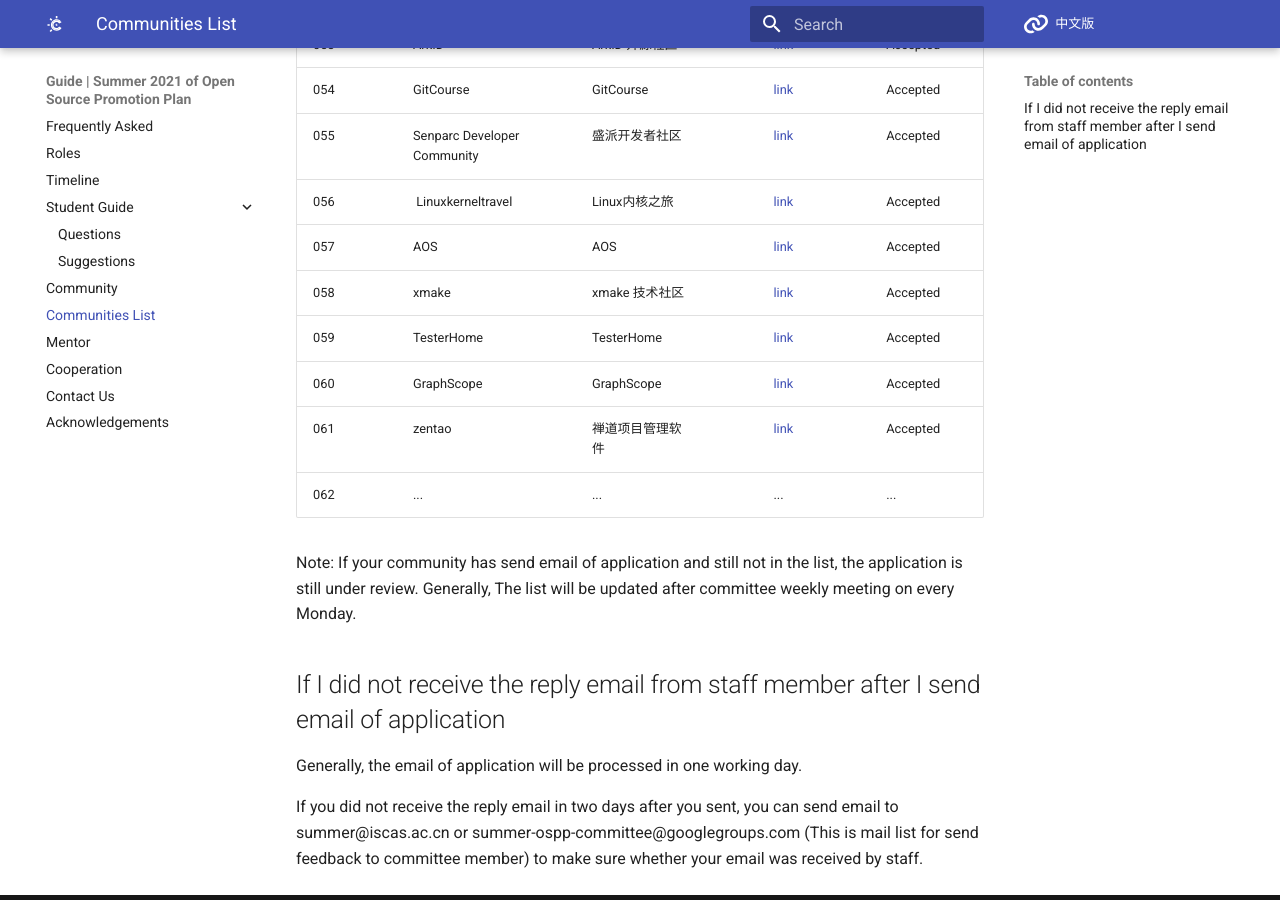
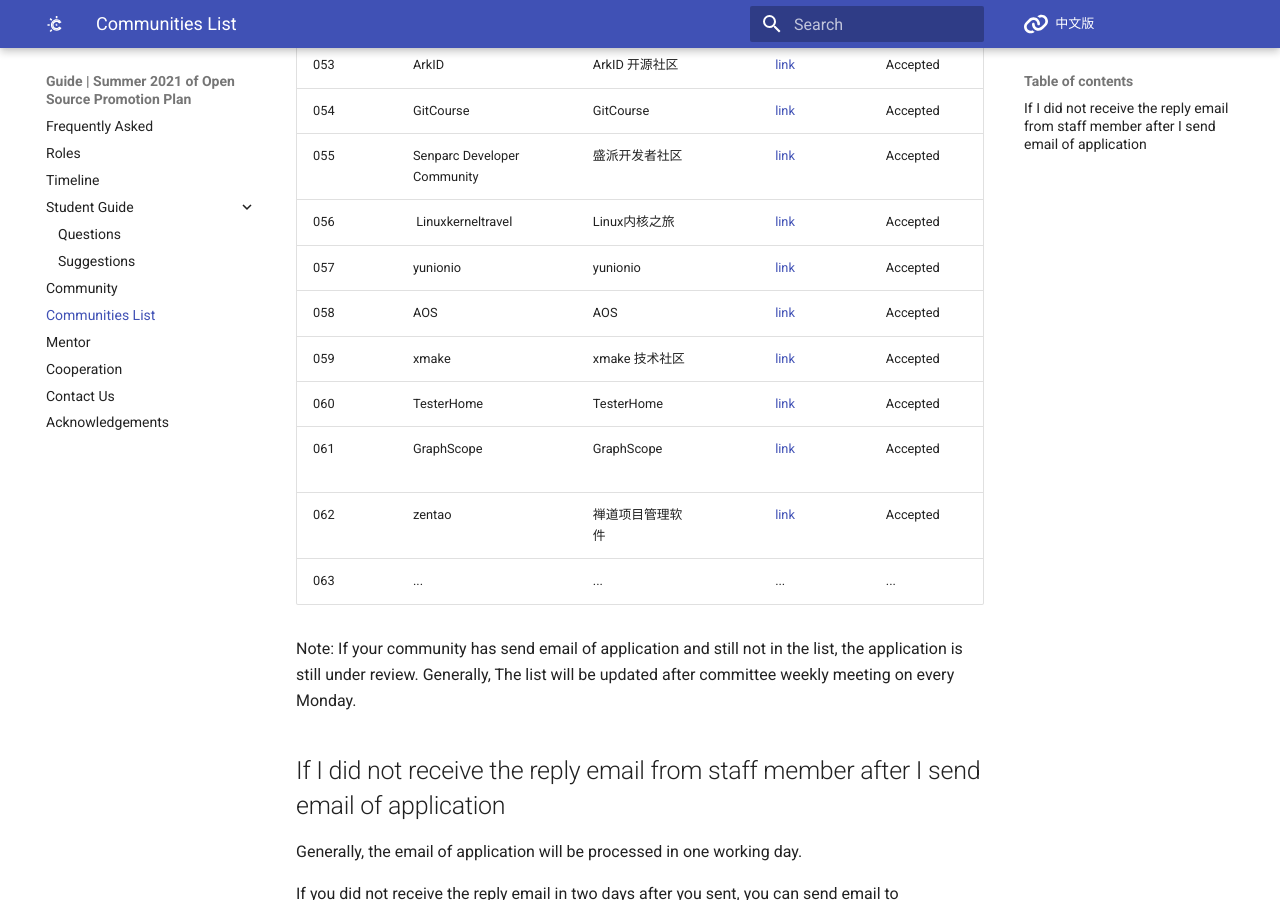
Before and after one commit to summer-ospp/help-en, an MkDocs documentation site: the page built from docs/communities-list.md, in a window 1280 px wide and 900 px high, scrolled down 2917 px. Built offline with MkDocs 1.6.1 and Material for MkDocs 9.7.7, drawn with Linux system fonts in a browser that asks for light colours; comment, search, counter and statistics services are not loaded.

Commit message:
Update communities-list.md

```diff
--- a/docs/communities-list.md
+++ b/docs/communities-list.md
@@ -62,12 +62,13 @@ Before the deadline (May 20th, 2021) of application for community, this list wil
 | 054  | GitCourse               | GitCourse                      | [link]( http://gitcourse-io.kfcoding.com/   )                 | Accepted     |
 | 055  | Senparc Developer Community          | 盛派开发者社区     | [link]( https://dev.senparc.com/)                             | Accepted     |
 | 056  | Linuxkerneltravel       | Linux内核之旅                   | [link]( http://kerneltravel.net/ )                            | Accepted     |
-| 057  | AOS                     | AOS                            | [link](  https://aos.dev/docs   )                             | Accepted    |
-| 058  | xmake                   | xmake 技术社区                 | [link](   https://xmake.io   )                                 | Accepted    |
-| 059  | TesterHome              | TesterHome                     | [link]( https://testerhome.com/ )                              | Accepted   |
-| 060  | GraphScope              | GraphScope                    | [link]( https://graphscope.io)                                  | Accepted    |
-| 061  | zentao                  | 禅道项目管理软件                 | [link]( https://www.zentao.net/)                   | Accepted    |
-| 062  | ...                     | ...                | ...         | ...    |
+| 057  | yunionio                | yunionio                        | [link](  https://github.com/yunionio )                       | Accepted    |
+| 058  | AOS                     | AOS                            | [link](  https://aos.dev/docs   )                             | Accepted     |
+| 059  | xmake                   | xmake 技术社区                 | [link](   https://xmake.io   )                                 | Accepted     |
+| 060  | TesterHome              | TesterHome                     | [link]( https://testerhome.com/ )                              | Accepted    |
+| 061  | GraphScope              | GraphScope                    | [link]( https://graphscope.io)                                  | Accepted     |
+| 062  | zentao                  | 禅道项目管理软件                 | [link]( https://www.zentao.net/)                              | Accepted    |
+| 063  | ...                     | ...                | ...         | ...    |
 
 
 
```
